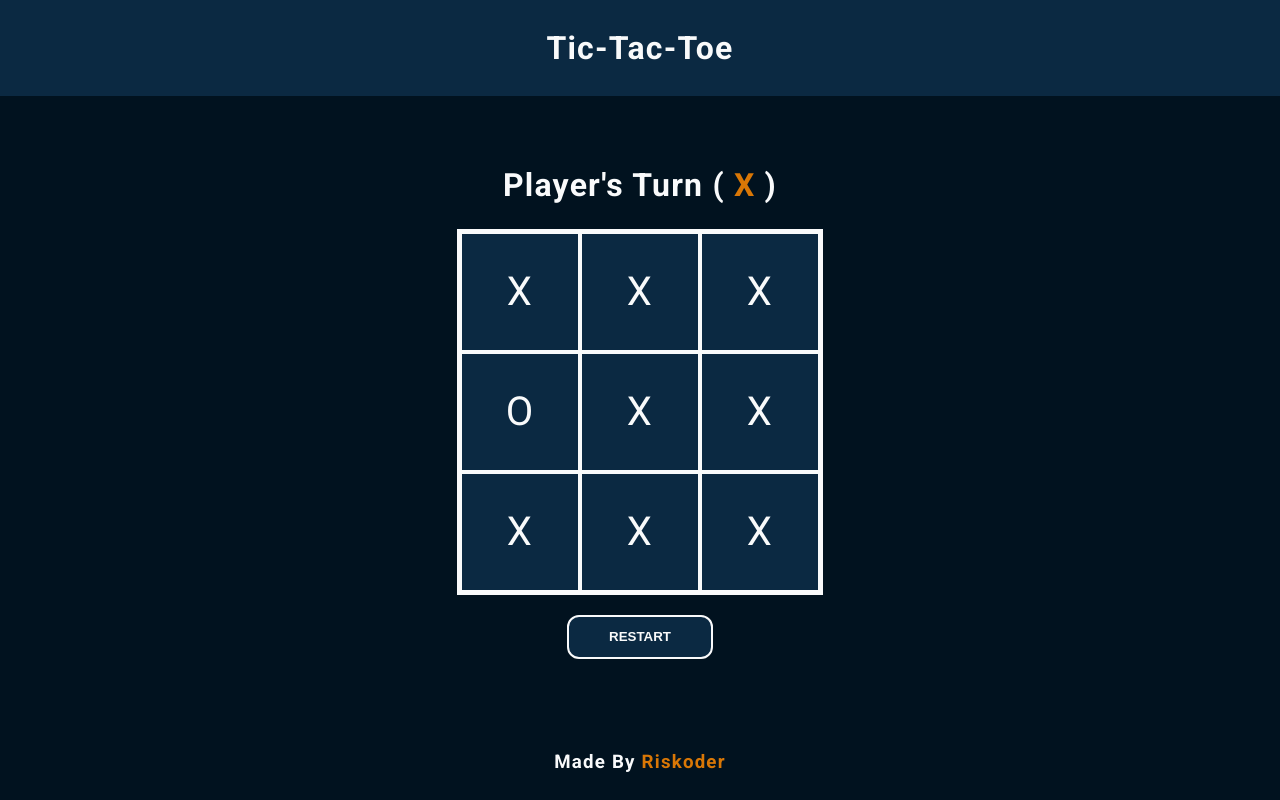
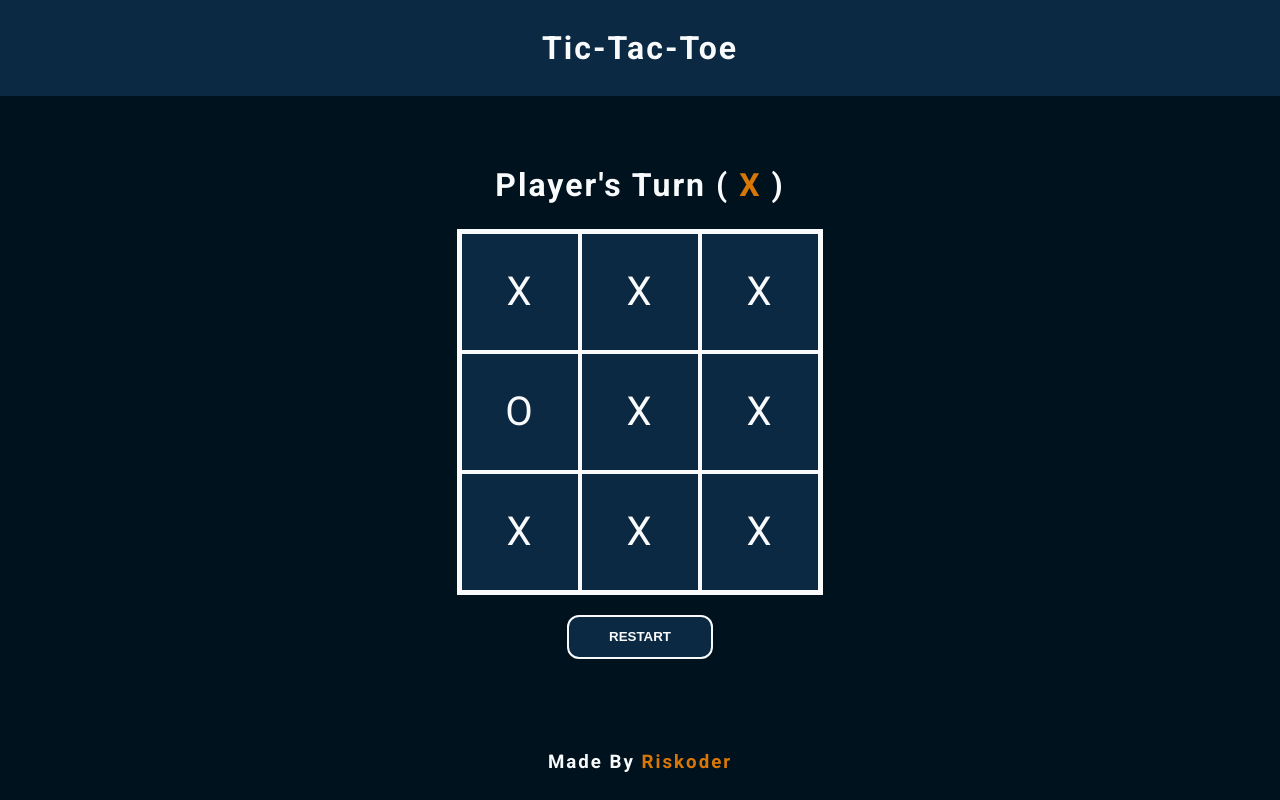
Before and after one commit to Riskoder/TicTacToe, a plain HTML site: page index.html in a window 1280 px wide. Drawn offline with Linux system fonts and the light colour scheme.

Commit message:
Added Letter Spacing

```diff
--- a/style.css
+++ b/style.css
@@ -24,7 +24,7 @@ body {
   color: var(--white-clr);
   font-family: 'Roboto', Tahoma, Geneva, Verdana, sans-serif;
   text-align: center;
-  letter-spacing: 1.2px;
+  letter-spacing: 2px;
 }
 
 .header {
```
